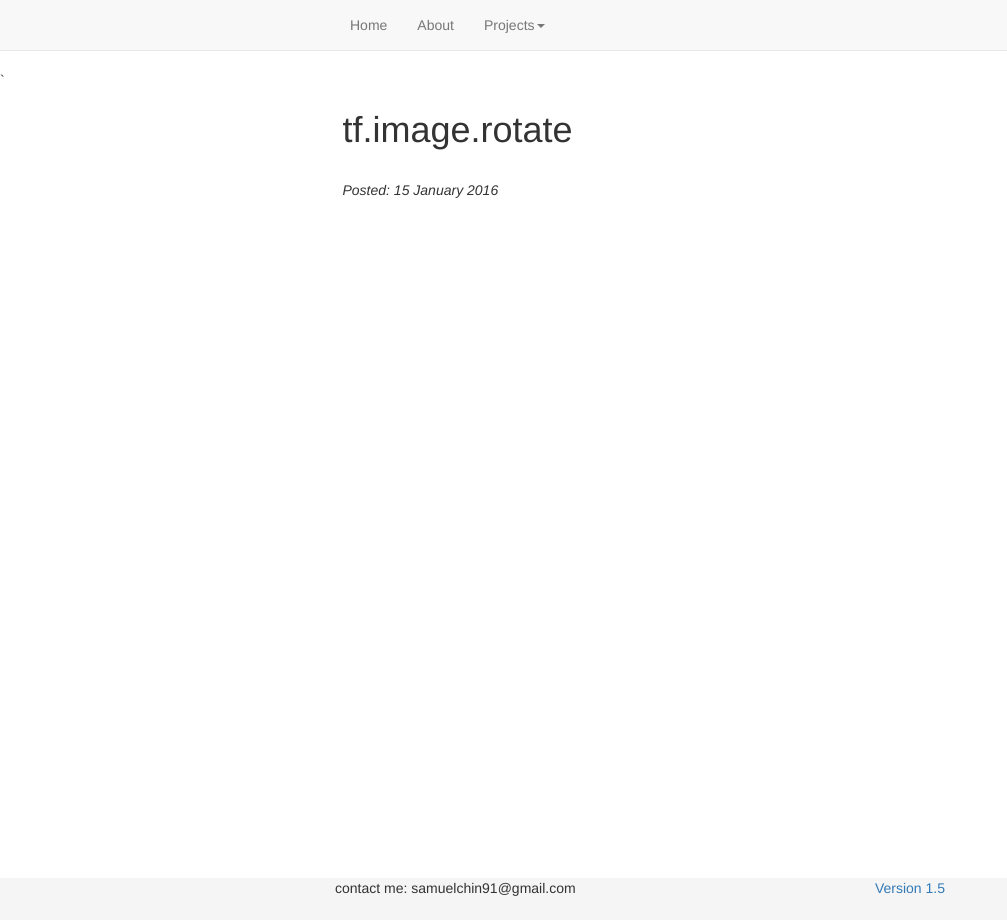
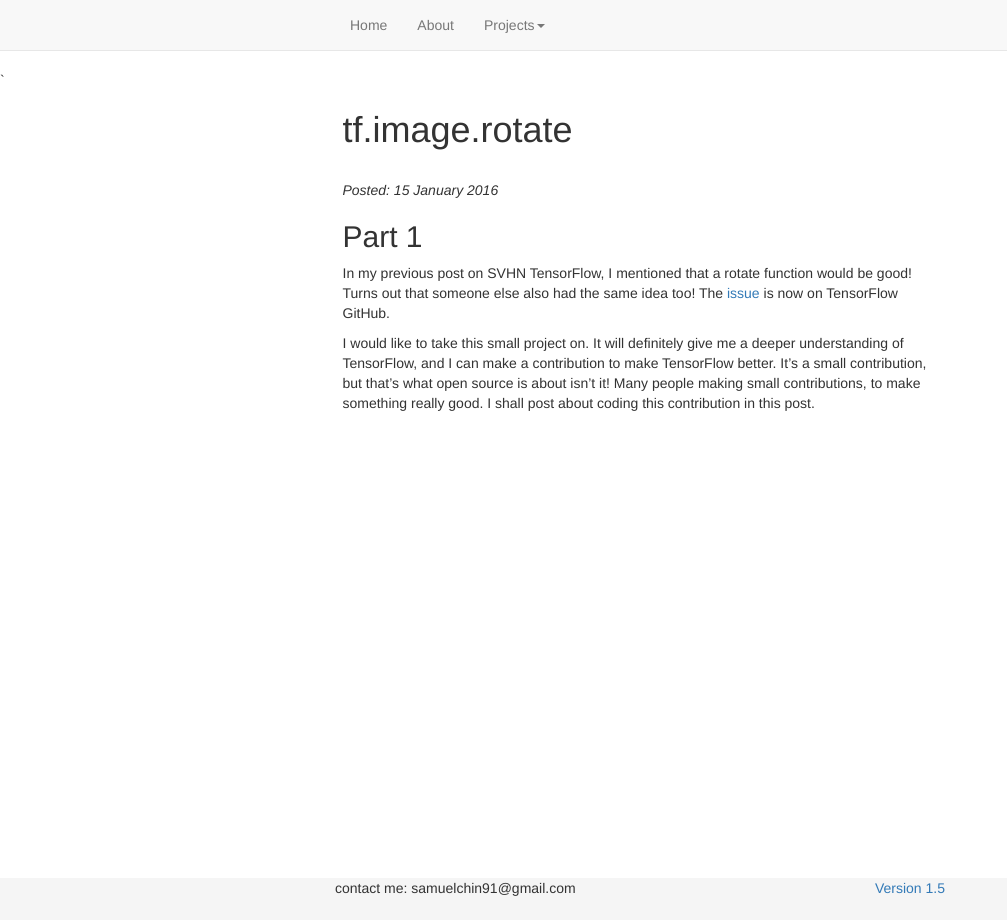
Before and after one commit to sspeng/jkschin.github.io, a Jekyll site: the page built from _posts/2016-01-15-tf-image-rotate.md, in a window 1280 px wide. Shown: the whole page, without its empty margins (0-1007 px from the left). Built offline with Jekyll 4.4.1, drawn with Linux system fonts in a browser that asks for light colours; nearby versions of some CDN libraries.

Commit message:
Added a whole bunch of shit. I really don't know what is going on. The gems were updated, stuff like that. Jekyll just broke all of a sudden but it works now.

```diff
--- a/Gemfile
+++ b/Gemfile
@@ -5,3 +5,5 @@
 gem 'rouge'
 gem 'jekyll-coffeescript'
 gem 'jekyll-paginate'
+gem 'kramdown'
+gem 'json_pure'
--- a/_layouts/post.html
+++ b/_layouts/post.html
@@ -1,6 +1,18 @@
----
-layout: default
----
-<i>Posted: {{ page.date | date: "%-d %B %Y" }}
-</i>
-{{ post.content | markdownify }}
+<html lang="en">
+{% include header.html %}
+<body>
+	{% include navbar.html %}
+	<div class="wrapper">
+		<div class="row">
+	  		<div class="col-md-3"></div>
+	  		<div class="col-md-6">
+	  			<h1>{{ page.title }}</h1>
+	  			<i>Posted: {{ page.date | date: "%-d %B %Y" }}</i>
+	  			{{ content }}
+	  		</div>
+	  		<div class="col-md-3"></div>
+		</div>
+	</div>
+	{% include footer.html %}
+</body>
+</html>
--- a/mountsutd/index.html
+++ b/mountsutd/index.html
@@ -18,6 +18,6 @@
 
 <p>On August 31st 2014, all 8 members successfully reached the top of an <b>unnamed and unclimbed mountain, 6056m, 19868.77ft</b>. And yes, we named it Mount SUTD! It should be on the maps in a few years.</p>
 
-<p>Read about the adventure at <a href="http://sutdmountaineering.com/">www.sutdmountaineering.com/our-adventures/</a></p>
+<p>Read about the adventure at <a href="http://sutdmountaineering.com/">www.sutdmountaineering.com</a>. I'm also the webmaster there!</p>
 
 <p>P.S. We are in the midst of revamping it. Updated on May 22nd 2016.</p>
```
Also changed, not shown: Gemfile.lock.
